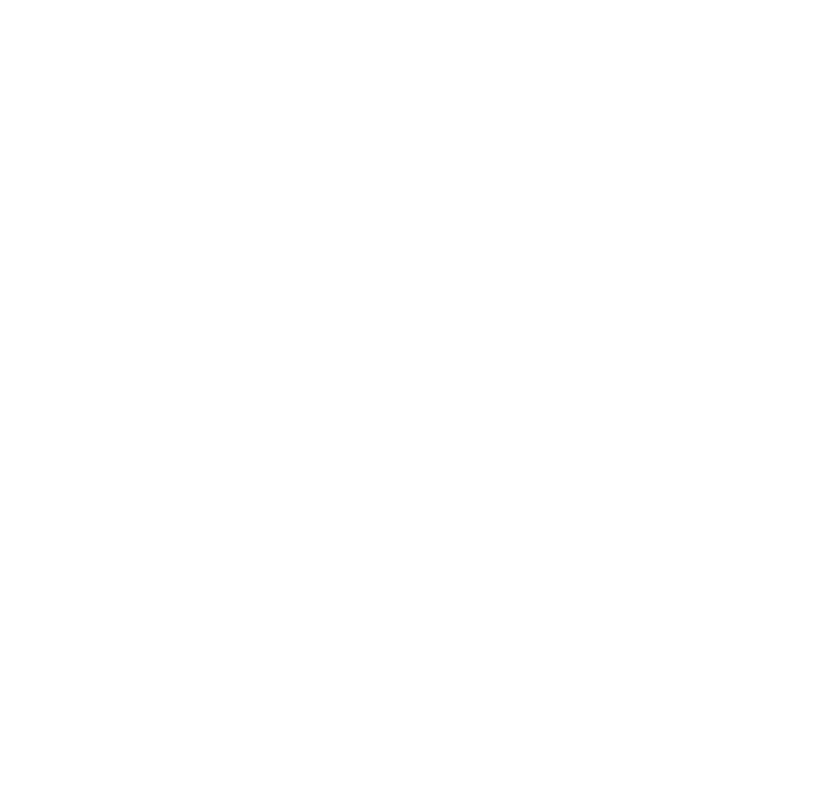
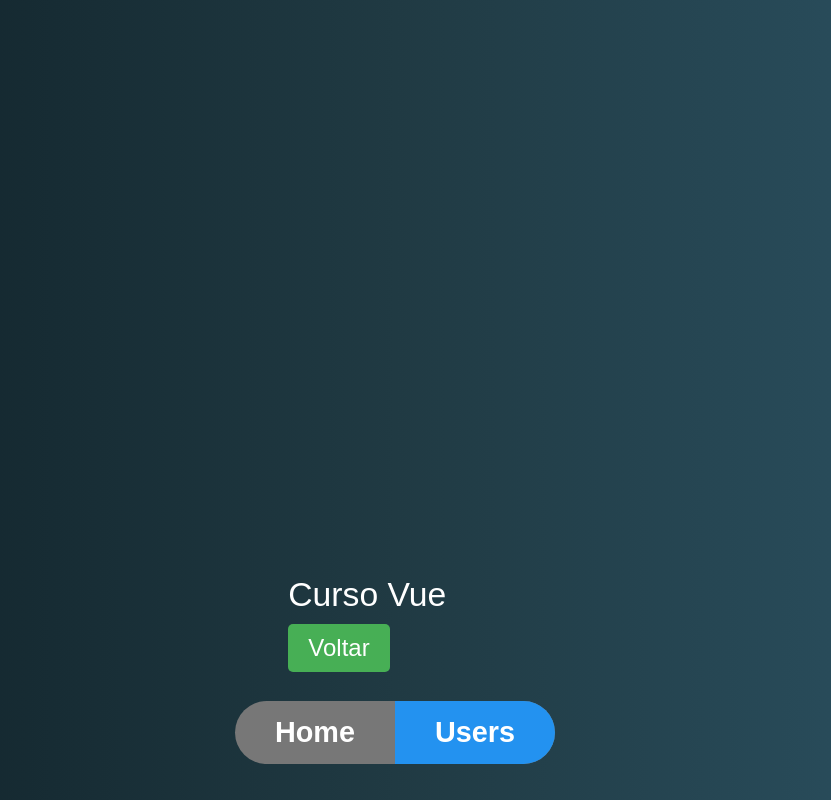
Before and after one commit to ViniciusTBednascki/CursoVuejs, a Vue app in the folder rotas/rotas-exercicios/: page /usuario/1/editar in a window 1280 px wide. Shown: the part 952-1752 px from the top of the page, without its empty margins (245-1076 px from the left). Before the commit the page ends 800 px from the top, so only its background shows below. Built offline with nearby package versions, Linux system fonts and the light colour scheme; the HTML template or start-up script is replaced by a standard one.

Commit message:
passando o fragmento hash e controlando o scroll da página

```diff
--- a/rotas/rotas-exercicios/src/components/usuario/UsuarioDetalhe.vue
+++ b/rotas/rotas-exercicios/src/components/usuario/UsuarioDetalhe.vue
@@ -3,7 +3,7 @@
       <h3>Usuário Detalhe</h3>
       <p><strong>Código: </strong>{{id}}</p>
       <!-- :to="`/usuario/${id}/editar`" -->
-      <router-link tag="button" primario :to="{ name:'editarUsuario', params: {id}, query: {completo: true, lingua: 'pt-BR'}}">Editar</router-link>
+      <router-link tag="button" primario :to="{ name:'editarUsuario', params: {id}, query: {completo: true, lingua: 'pt-BR'}, hash: '#rodape'}">Editar</router-link>
   </div>
 </template>
 
--- a/rotas/rotas-exercicios/src/components/usuario/UsuarioEditar.vue
+++ b/rotas/rotas-exercicios/src/components/usuario/UsuarioEditar.vue
@@ -4,6 +4,9 @@
       <p><strong>Código: </strong>{{id}} / {{$route.params.id}}</p>
       <p><strong>Completo: </strong>{{$route.query.completo ? 'Sim': 'Não'}}</p>
       <p><strong>Lingua: </strong>{{$route.query.lingua}}</p>
+      <div id="rodape">
+        <h3>Curso Vue</h3>
+      </div>
   </div>
 </template>
 
@@ -14,5 +17,7 @@ export default {
 </script>
 
 <style>
-
+  #rodape{
+    margin-top: 1000px;
+  }
 </style>
--- a/rotas/rotas-exercicios/src/router.js
+++ b/rotas/rotas-exercicios/src/router.js
@@ -12,6 +12,15 @@ Vue.use(Router)
 
 export default new Router({
     mode: 'history',
+    scrollBehavior(to, from, savedPosition) {
+        if(savedPosition) {
+            return savedPosition
+        }else if(to.hash) {
+            return {selector: to.hash}
+        }else {
+            return {x: 0, y: 0}
+        }
+    },
     routes: [{
         name: 'inicio',
         path: '/',
```
